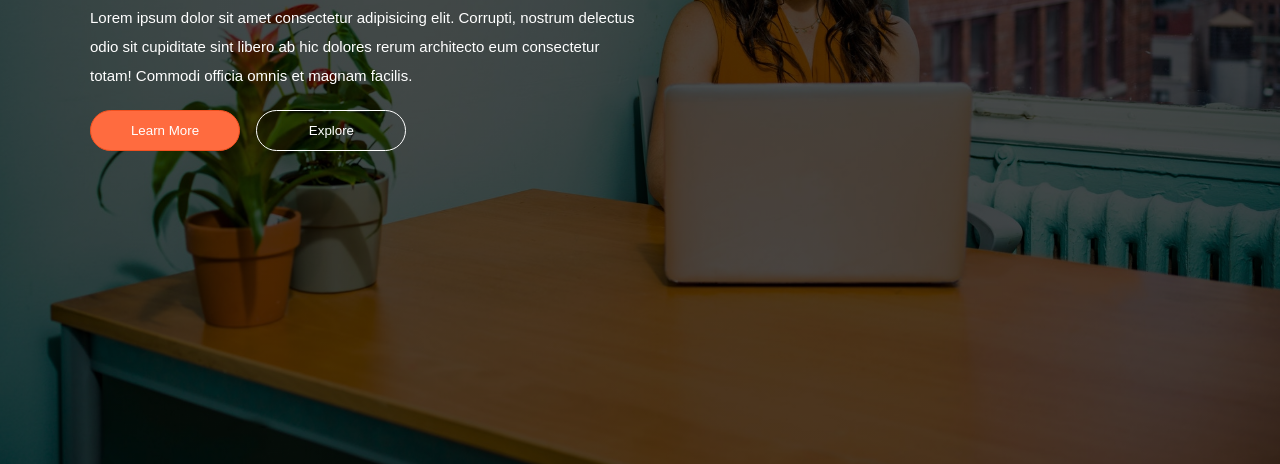
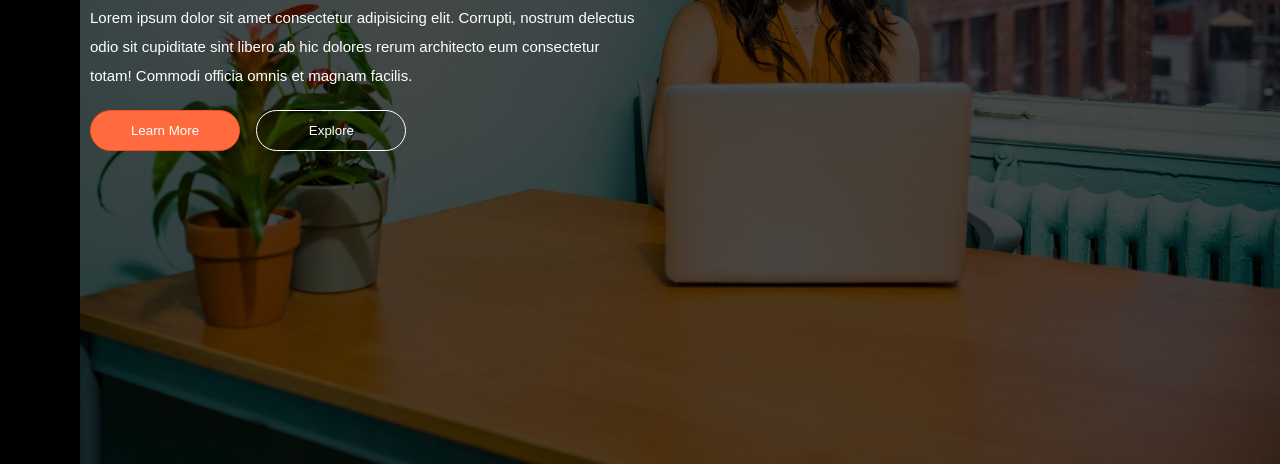
Before and after one commit to ilarioni/personalPortfolioLP, a plain HTML site: page index.html in a window 1280 px wide. Shown: the part 330-794 px from the top of the page. Drawn offline with Linux system fonts and the light colour scheme.

Commit message:
sidebar
style

```diff
--- a/style.css
+++ b/style.css
@@ -85,3 +85,11 @@ button {
     border: 1px solid #fff;
     background: transparent;
 }
+.sidebar {
+    width: 80px;
+    height: 100vh;
+    background: #000;
+    position: absolute;
+    top: 0;
+    left: 0;
+}
```
